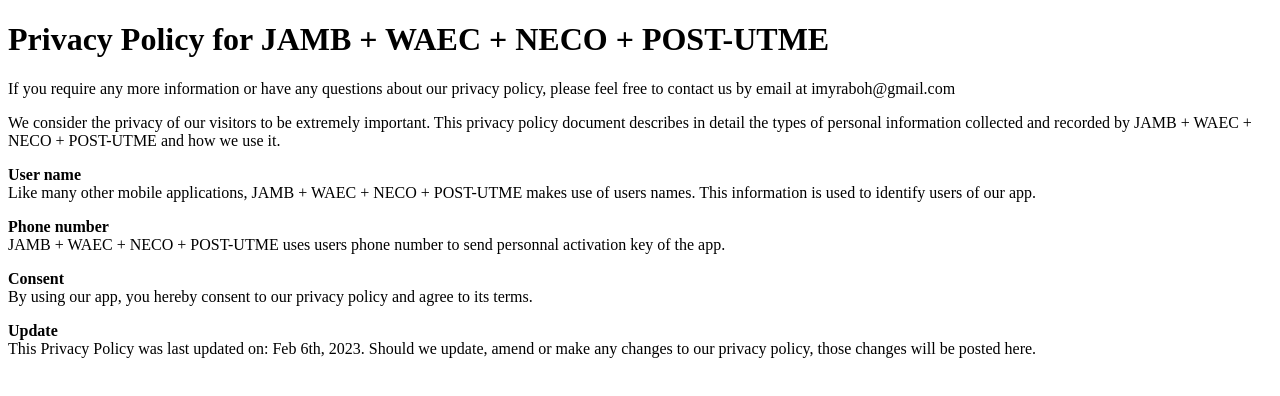
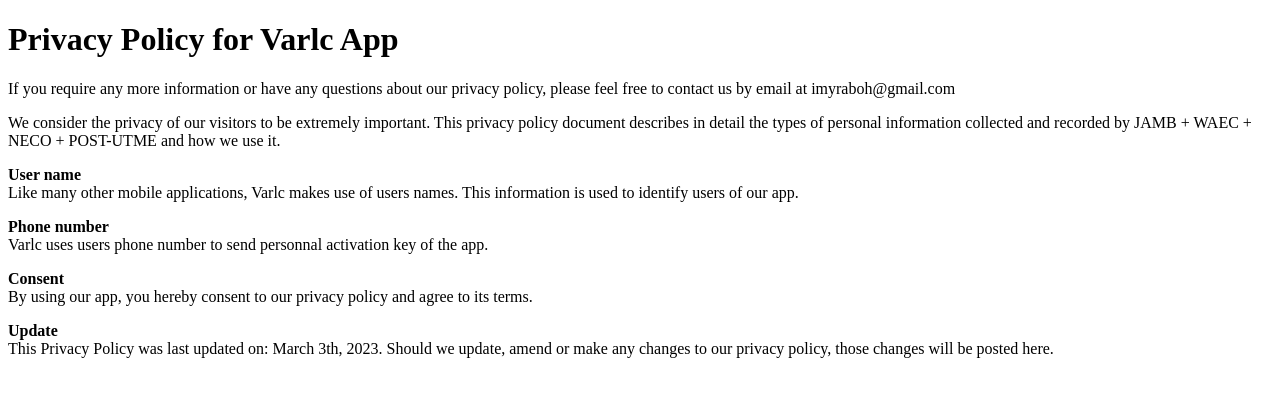
Before and after one commit to miraboh/varlc, a plain HTML site: page index.html in a window 1280 px wide. Drawn offline with Linux system fonts and the light colour scheme.

Commit message:
Update index.html

```diff
--- a/index.html
+++ b/index.html
@@ -4,19 +4,19 @@
     <meta charset="UTF-8">
     <meta http-equiv="X-UA-Compatible" content="IE=edge">
     <meta name="viewport" content="width=device-width, initial-scale=1.0">
-    <title>JAMB + WAEC + NECO + POST-UTME</title>
+    <title>Varlc</title>
 </head>
 <body>
-    <h1> Privacy Policy for JAMB + WAEC + NECO + POST-UTME</h1>
+    <h1> Privacy Policy for Varlc App</h1>
 <p> If you require any more information or have any questions about our privacy policy, please feel free to contact us by email at imyraboh@gmail.com </p>
 <p>We consider the privacy of our visitors to be extremely important. This privacy policy document describes in detail the types of personal information collected and recorded by JAMB + WAEC + NECO + POST-UTME and how we use it. </p>
-<p> <b>User name</b><br /> Like many other mobile applications, JAMB + WAEC + NECO + POST-UTME makes use of users names. This information is used to identify users of our app. </p>
-<p> <b>Phone number</b><br />JAMB + WAEC + NECO + POST-UTME uses users phone number to send personnal activation key of the app. </p>
+<p> <b>User name</b><br /> Like many other mobile applications, Varlc makes use of users names. This information is used to identify users of our app. </p>
+<p> <b>Phone number</b><br />Varlc uses users phone number to send personnal activation key of the app. </p>
 
 <p><b>Consent</b><br />
 By using our app, you hereby consent to our privacy policy and agree to its terms.
 </p>
-<p><b>Update</b><br />This Privacy Policy was last updated on: Feb 6th, 2023. Should we update, amend or make any changes to our privacy policy, those changes will be posted here.</p>
+<p><b>Update</b><br />This Privacy Policy was last updated on: March 3th, 2023. Should we update, amend or make any changes to our privacy policy, those changes will be posted here.</p>
 <p>
 
 </body>
```
